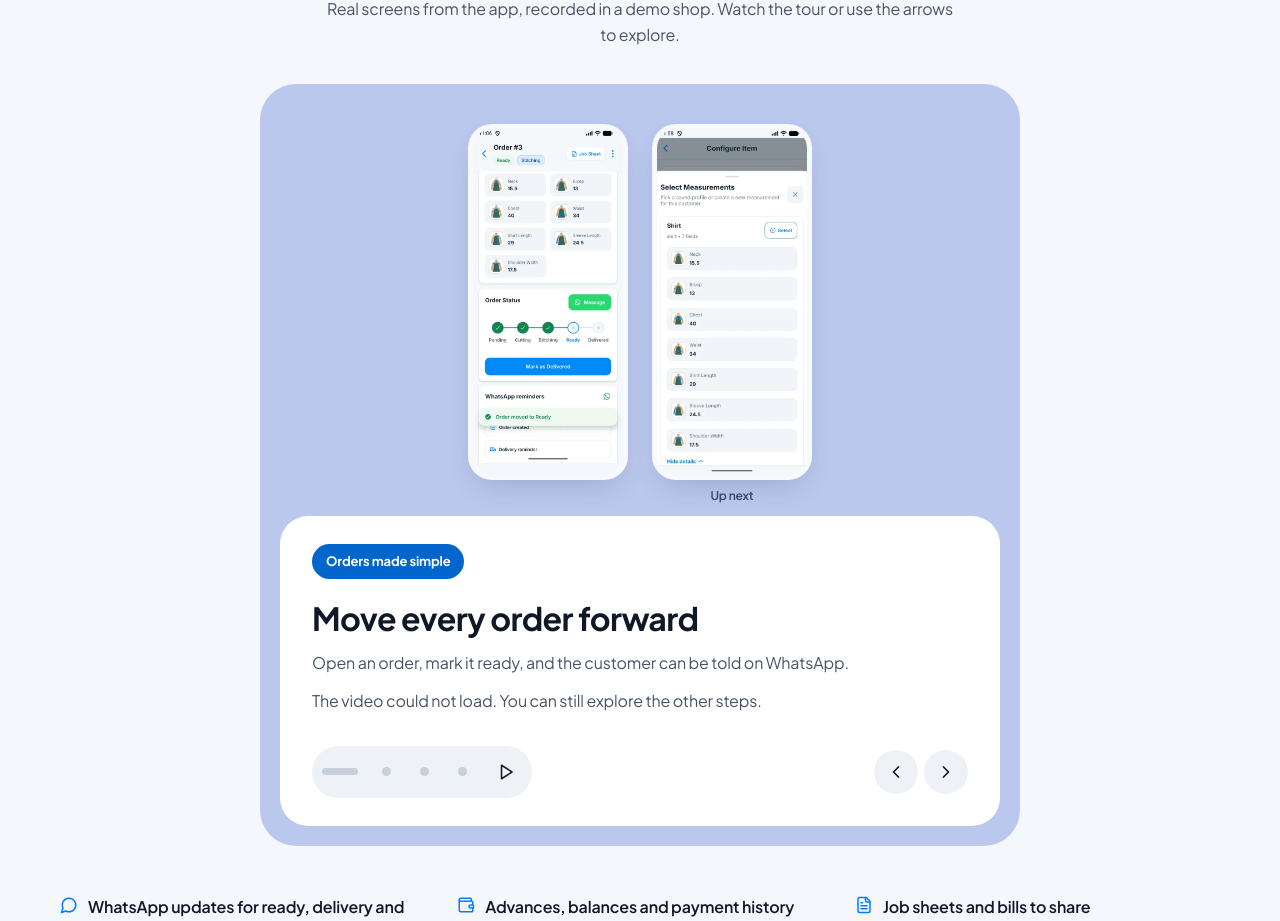
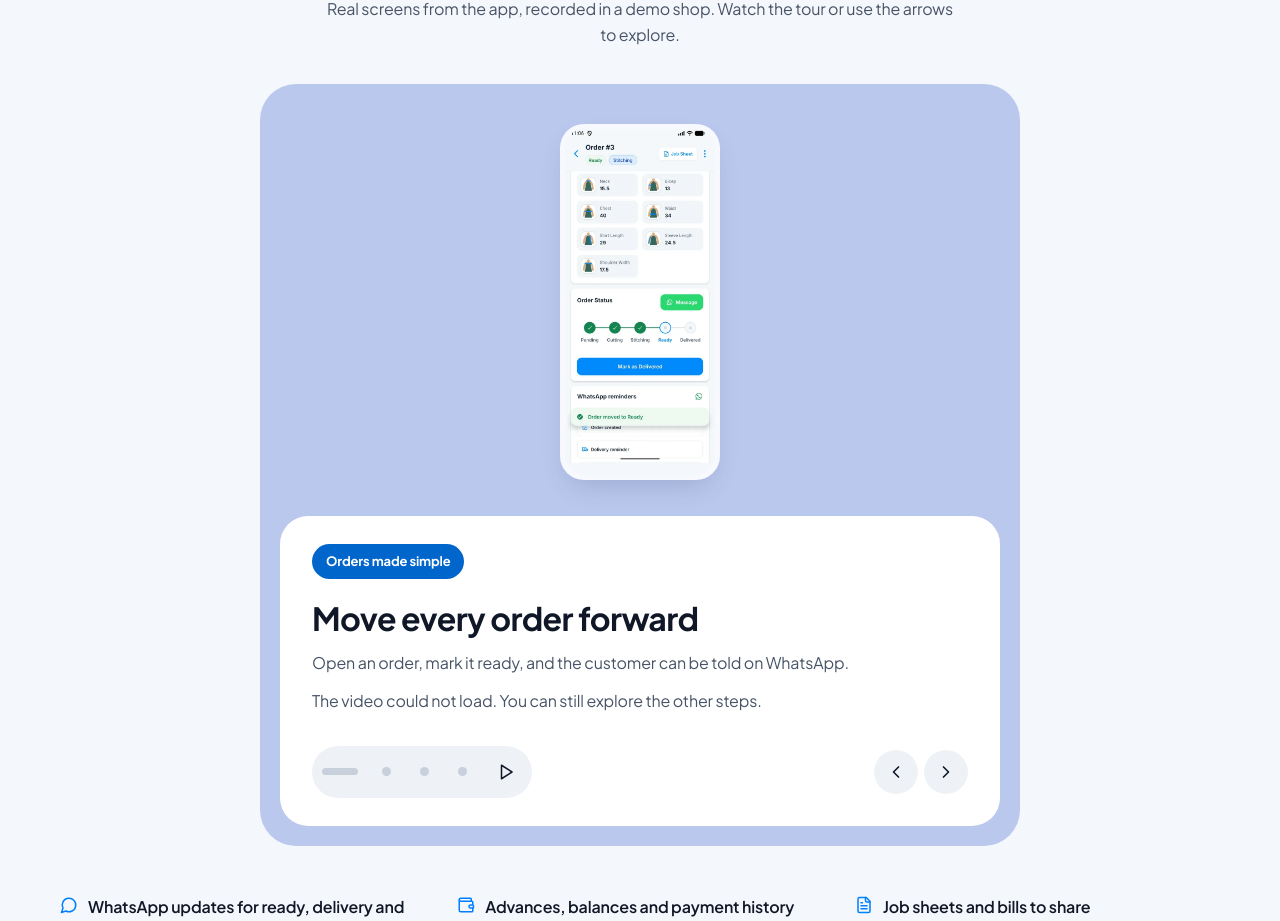
Before and after one commit to Siddiq3/StitchBook-Web, a React (Vite) app: page / in a window 1280 px wide. Shown: the part 1136-2057 px from the top of the page. Built offline with nearby package versions, Linux system fonts and the light colour scheme; no server answers.

Commit message:
Remove next-feature preview from demo carousel (#16)

```diff
--- a/src/components/DemoStory.jsx
+++ b/src/components/DemoStory.jsx
@@ -4,8 +4,7 @@ import { ChevronLeft, ChevronRight, Pause, Play } from 'lucide-react';
 
 const labels = { orders: 'Orders made simple', neworder: 'Take orders quickly', measure: 'The right fit, saved', staff: 'Keep your team together' };
 
-// One recording drives the slide progress. The second phone previews the next
-// feature without fetching another video. Off-screen playback remains paused.
+// One recording drives the slide progress. Off-screen playback remains paused.
 export default function DemoStory({ steps }) {
   const reduce = useReducedMotion();
   const ref = useRef(null);
@@ -33,7 +32,6 @@ export default function DemoStory({ steps }) {
     setIndex((next + steps.length) % steps.length);
   };
   const step = steps[index];
-  const next = steps[(index + 1) % steps.length];
   const transition = { duration: reduce ? 0 : 0.3 };
 
   return (
@@ -53,10 +51,6 @@ export default function DemoStory({ steps }) {
                     onEnded={() => go(index + 1)} onError={() => { setFailed(true); setPlaying(false); }} />
                 ) : <img src={step.poster} alt={step.alt} loading="lazy" />}
               </div>
-            </figure>
-            <figure className="lp-phone ds-phone ds-next-phone">
-              <img src={next.poster} alt={`Next feature: ${next.alt}`} loading="lazy" />
-              <figcaption>Up next</figcaption>
             </figure>
           </div>
           <div className="ds-copy" id="demo-slide-content" aria-live={playing ? 'off' : 'polite'} aria-atomic="true">
--- a/src/styles/landing.css
+++ b/src/styles/landing.css
@@ -240,7 +240,6 @@
 .ds-showcase .ds-stage { padding: 12px 16px 36px; gap: 24px; border-radius: 0; background: transparent; align-items: flex-start; }
 .ds-showcase .ds-phone { position: relative; width: min(160px, 36%); flex: none; padding: 5px; border-radius: 24px; background: #f7f9ff; box-shadow: 0 12px 28px -10px rgba(29,59,102,.24); }
 .ds-showcase .ds-phone img, .ds-showcase .ds-phone video { border-radius: 19px; }
-.ds-next-phone figcaption { position: absolute; bottom: -26px; left: 0; right: 0; text-align: center; font-size: .75rem; font-weight: 600; color: #34466d; }
 .ds-showcase .ds-copy { padding: 28px 32px 16px; border-radius: 28px 28px 0 0; min-height: 218px; justify-content: flex-start; }
 .ds-badge { align-self: flex-start; padding: 7px 14px; border-radius: 999px; color: #fff; background: var(--sb-brand-dark); font-size: .8125rem; font-weight: 700; }
 .ds-showcase .ds-copy h3 { font-size: clamp(1.375rem, 3vw, 2rem); line-height: 1.2; letter-spacing: -.02em; margin-top: 20px; text-wrap: balance; }
```
